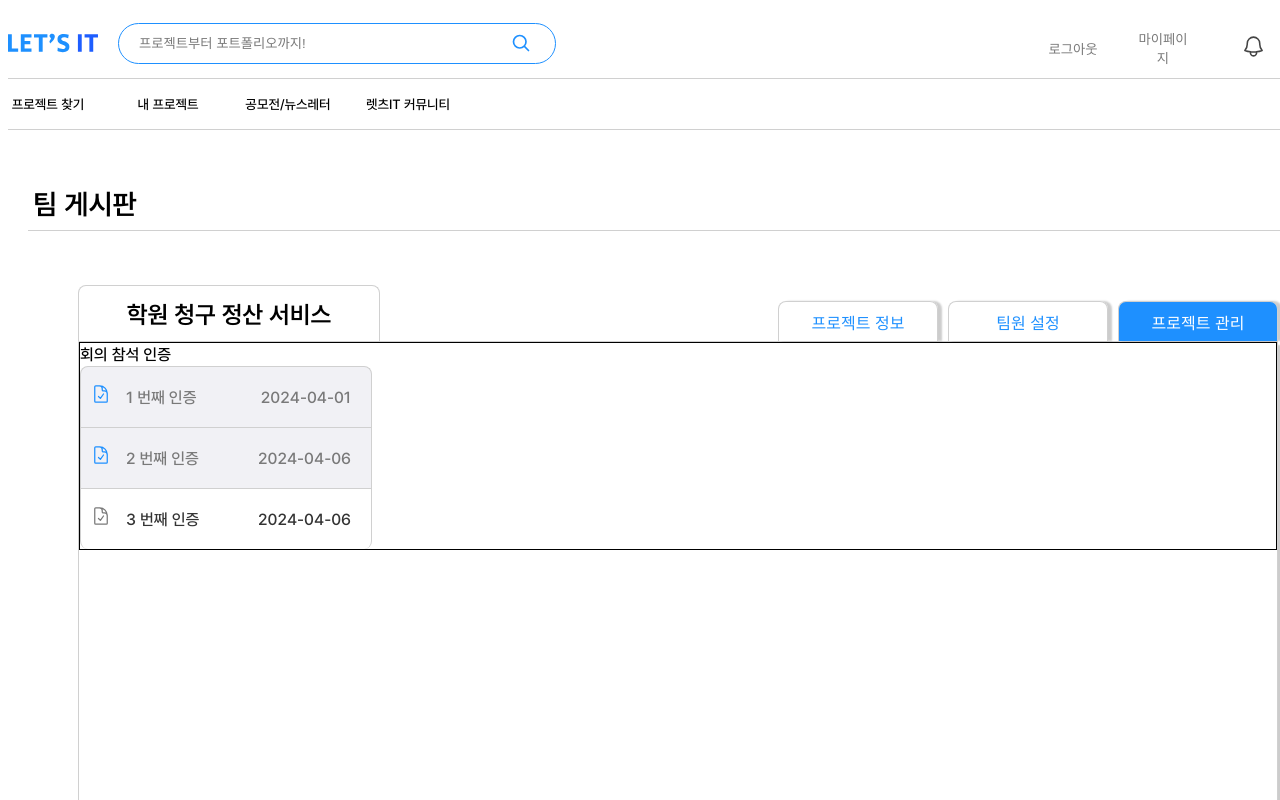
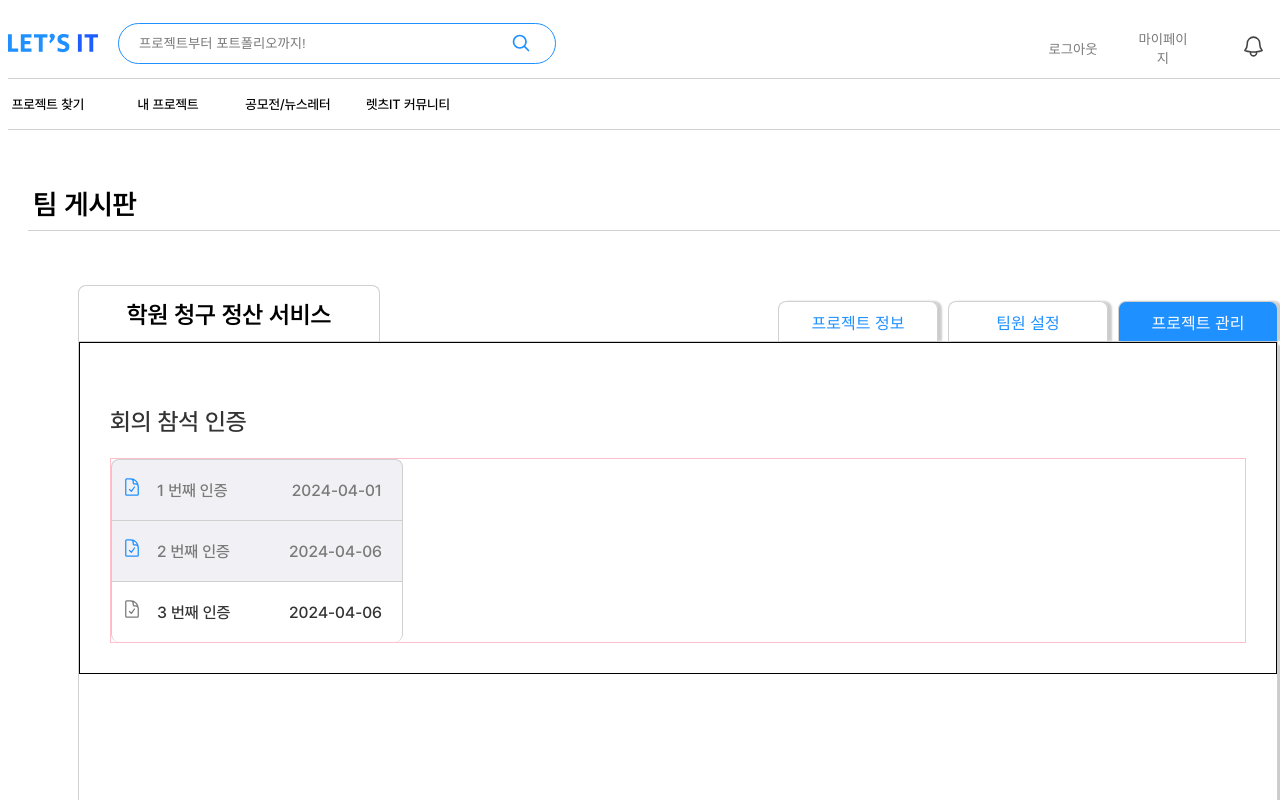
Before and after one commit to yezixx/SOLUX_LETS_IT_Frontend, a React (Vite) app: page /ManageProj in a window 1280 px wide. Shown: the top 800 px of the page. Built offline with nearby package versions, Linux system fonts and the light colour scheme; the HTML template or start-up script is replaced by a standard one.

Commit message:
Design: CSS 적용

```diff
--- a/src/Screen/Teamboard/ManageProj/AttendanceList/AttendanceList.module.css
+++ b/src/Screen/Teamboard/ManageProj/AttendanceList/AttendanceList.module.css
@@ -0,0 +1,6 @@
+.attendanceList {
+  border: 1px solid pink;
+}
+
+.attendanceList__item {
+}
--- a/src/Screen/Teamboard/ManageProj/ManageProj.module.css
+++ b/src/Screen/Teamboard/ManageProj/ManageProj.module.css
@@ -1,3 +1,17 @@
 .manageProj {
   border: 1px solid black;
+  /*패딩*/
+  padding: 30px;
 }
+
+.manageProj__label {
+  /*텍스트*/
+  font-size: 24px;
+  color: var(--text-color1);
+  /*마진*/
+  margin-top: 30px;
+}
+
+.manageProj__container {
+  margin-top: 20px;
+}
```
